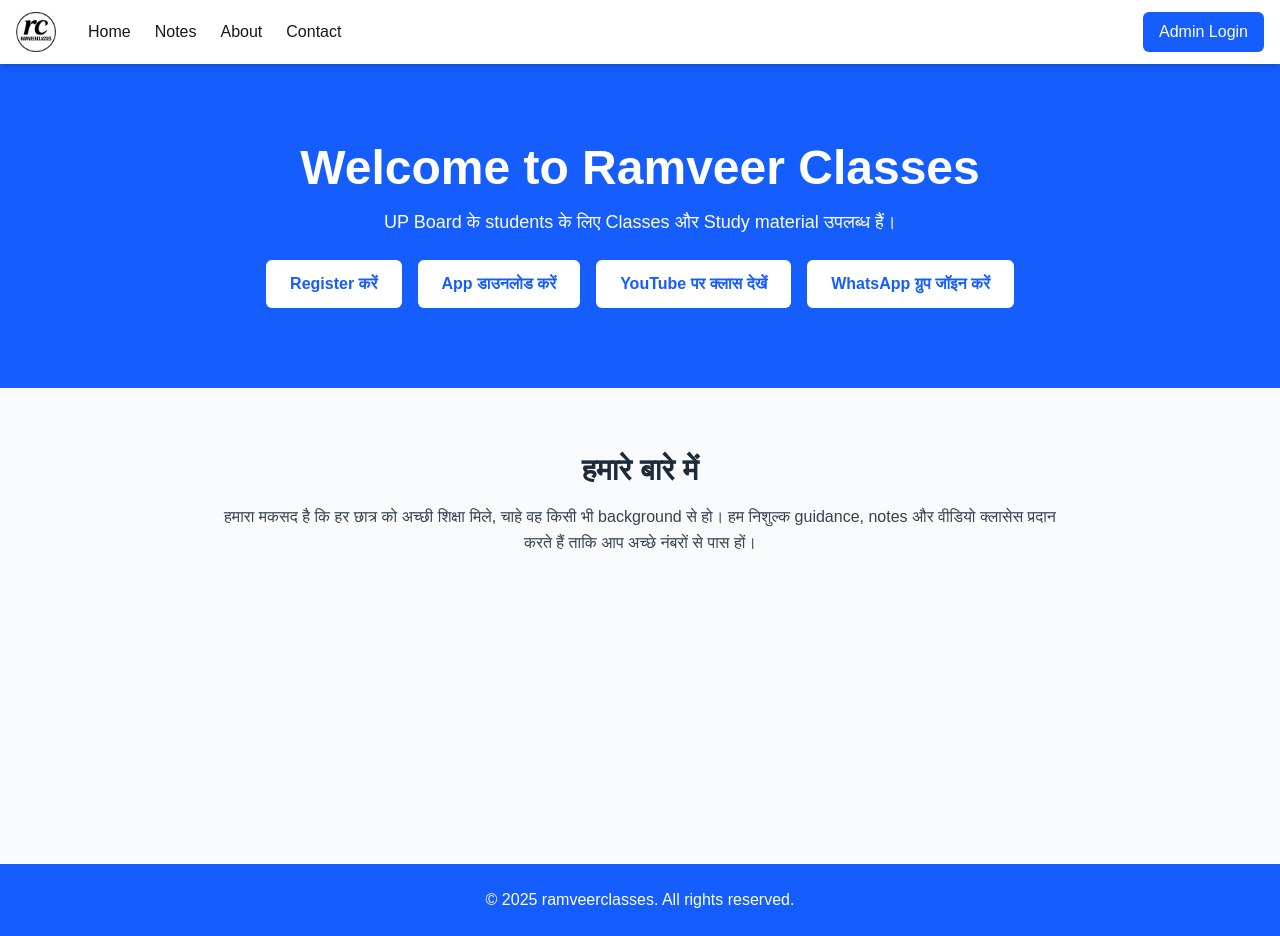
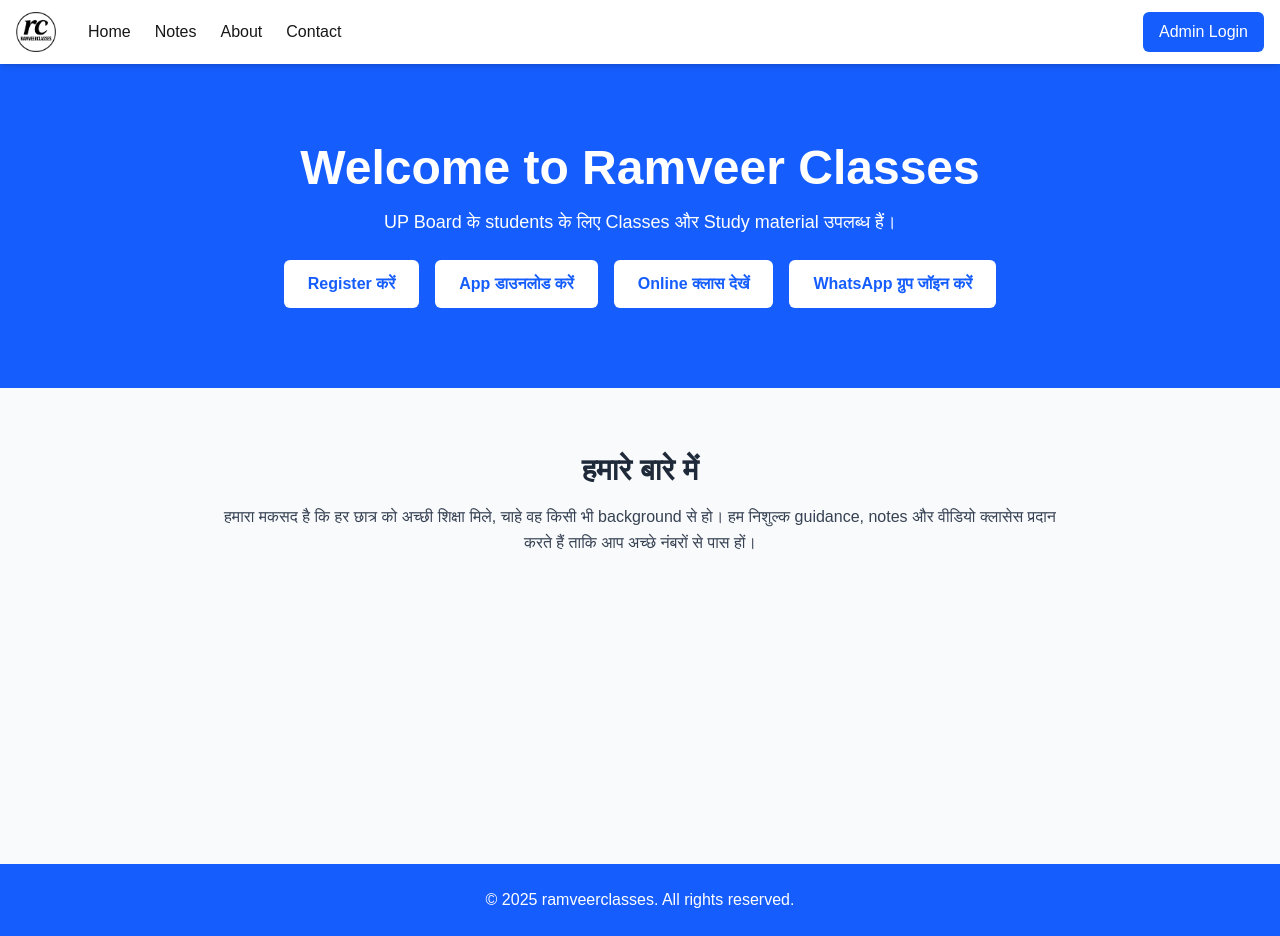
Before and after one commit to ramveersingharaon/ramveerclasses, a Next.js app: page / in a window 1280 px wide. Built offline with nearby package versions, Linux system fonts and the light colour scheme; no server answers.

Commit message:
Update page.tsx

```diff
--- a/src/app/page.tsx
+++ b/src/app/page.tsx
@@ -39,7 +39,7 @@
             rel="noopener noreferrer"
             className="bg-white text-blue-600 px-6 py-3 rounded-md font-semibold hover:bg-gray-100 transition"
           >
-            YouTube पर क्लास देखें
+            Online क्लास देखें
           </a>
           <a
             href="https://chat.whatsapp.com/EL1PtykUXGsCK06hBqEaR4"
```
